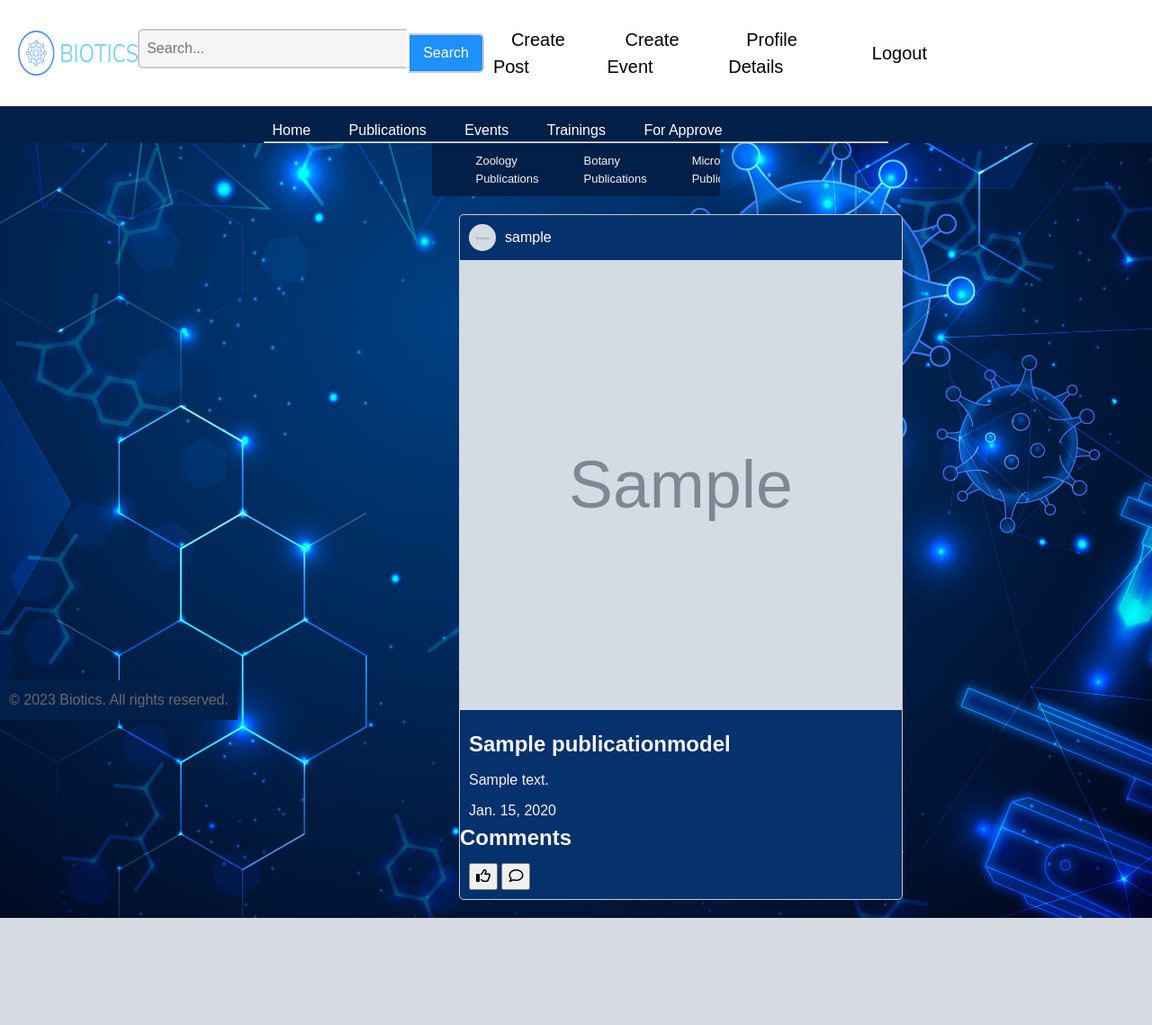
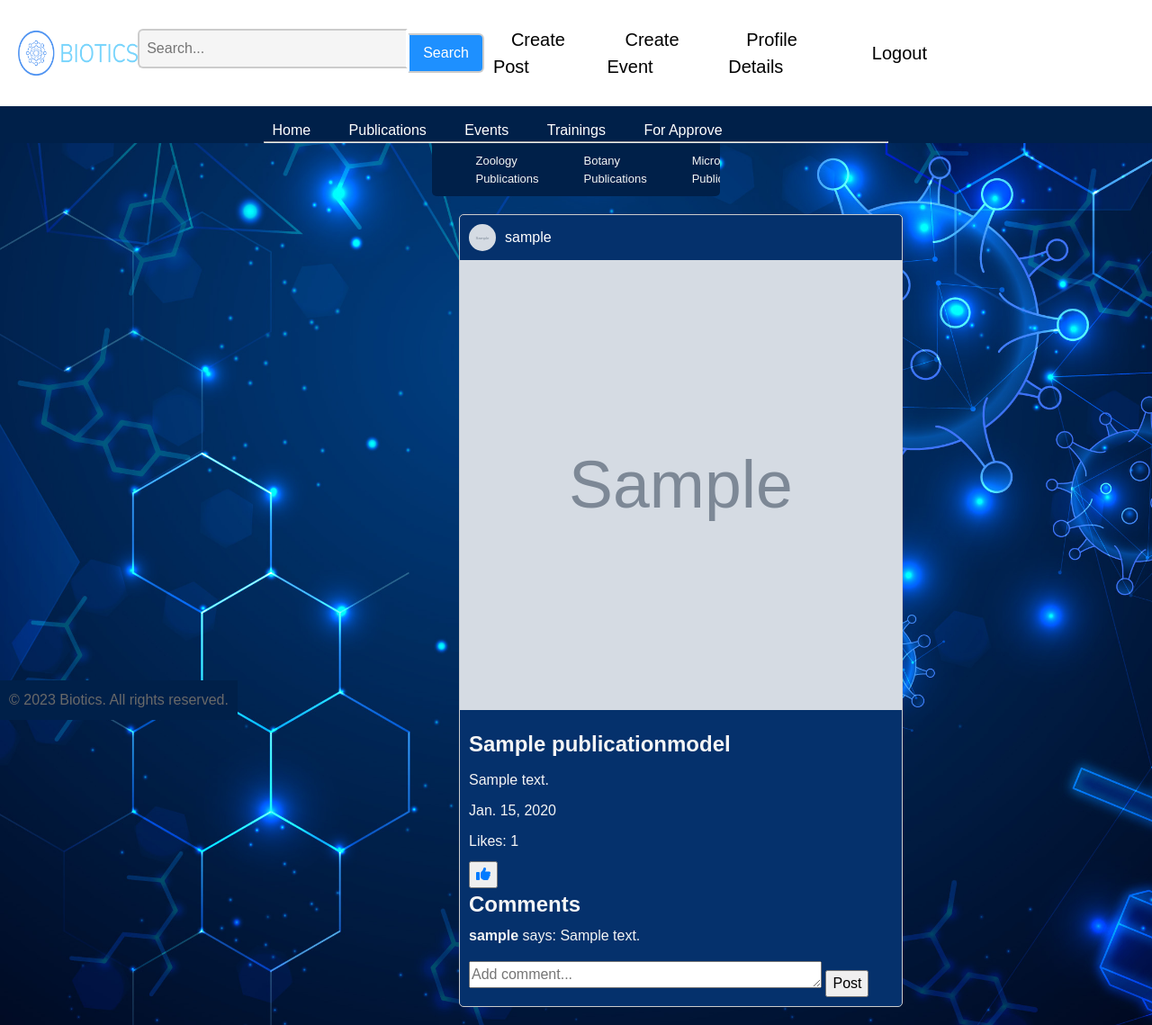
Before and after one commit to bkamenow/Biotics-BiologySocialNetwork, a Django app: page /publications/ in a window 1280 px wide. Shown: the whole page at 90% size. Before the commit the page ends 1020 px from the top, so only its background shows below. Run offline with Django 5.2, Linux system fonts and the light colour scheme; a user stored in the database is signed in; tables that the repository leaves empty hold one stand-in row (values such as "Sample post"); grey boxes marked "Sample" are stand-in pictures; some libraries are stand-ins or nearby versions.

Commit message:
adding like and comment funct

```diff
--- a/Biotics/events/views.py
+++ b/Biotics/events/views.py
@@ -3,9 +3,7 @@
 
 from django.urls import reverse_lazy
 from django.views.generic import ListView, CreateView, UpdateView, DetailView, DeleteView
-from rest_framework import status
-from rest_framework.response import Response
-from rest_framework.views import APIView
+
 
 from Biotics.events.forms import EventForm
 from Biotics.events.models import EventModel
--- a/Biotics/publications/forms.py
+++ b/Biotics/publications/forms.py
@@ -21,7 +21,7 @@
         model = Comment
         fields = ['content']
         widgets = {
-            'comment': forms.Textarea(
+            'content': forms.Textarea(
                 attrs={
                     'placeholder': 'Add comment...'
                 }
--- a/Biotics/publications/models.py
+++ b/Biotics/publications/models.py
@@ -18,6 +18,10 @@
     date_of_publication = models.DateField(auto_now=True)
     type_of_publication = models.CharField(choices=TYPE_CHOICES, max_length=13, blank=True)
     user = models.ForeignKey(to=BioticsUserModel, on_delete=models.CASCADE, related_name='publications')
+    likes_count = models.PositiveIntegerField(default=0)
+
+    def user_has_liked(self, user):
+        return self.like_set.filter(user=user).exists()
 
 
 class Like(models.Model):
--- /dev/null
+++ b/Biotics/publications/templatetags/publications_tags.py
@@ -0,0 +1,8 @@
+from django import template
+
+register = template.Library()
+
+
+@register.filter
+def user_has_liked(publication, user):
+    return publication.like_set.filter(user=user).exists()
--- a/Biotics/publications/views.py
+++ b/Biotics/publications/views.py
@@ -14,6 +14,11 @@
     model = PublicationModel
     template_name = 'publications/publications.html'
     context_object_name = 'all_publications'
+
+    def get_context_data(self, **kwargs):
+        context = super().get_context_data(**kwargs)
+        context['form'] = CommentForm()  # Include the CommentForm instance in the context
+        return context
 
 
 class PublicationCreateView(LoginRequiredMixin, CreateView):
@@ -69,9 +74,13 @@
 
     if like_objects:
         like_objects.delete()
+        publication.likes_count -= 1
     else:
         like = Like(publication=publication, user=request.user)
         like.save()
+        publication.likes_count += 1
+
+    publication.save()
 
     return redirect(request.META['HTTP_REFERER'] + f'#{pk}')
 
--- a/Biotics/settings.py
+++ b/Biotics/settings.py
@@ -42,7 +42,6 @@
     'Biotics.publications',
     'Biotics.events',
 
-    'rest_framework',
 ]
 
 MIDDLEWARE = [
--- a/static/css/base.css
+++ b/static/css/base.css
@@ -374,3 +374,17 @@
     display: flex;
     flex-direction: column-reverse;
 }
+
+
+
+/*Comments*/
+#id_content {
+    height: 30px;
+    outline: none;
+}
+
+.comment-list{
+    list-style: none;
+    padding: 0;
+    margin-top: 5px;
+}
--- a/static/css/buttons.css
+++ b/static/css/buttons.css
@@ -107,3 +107,7 @@
     color: white;
     cursor: pointer;
 }
+
+i.fa-solid.fa-thumbs-up{
+    color: #007bff;
+}
--- a/templates/publications/publications.html
+++ b/templates/publications/publications.html
@@ -1,5 +1,8 @@
 {% extends 'base.html' %}
+{% load publications_tags %}
 {% load static %}
+
+
 {% block content %}
     <nav class="publication-nav">
         <ul class="pub-ul">
@@ -29,24 +32,45 @@
                             <h2>{{ pub.title }}</h2>
                             <p>{{ pub.description }}</p>
                             <p>{{ pub.date_of_publication }}</p>
+                            <p>Likes: {{ pub.likes_count }}</p>
                         </div>
-                        <h2>Comments</h2>
                         {% for comment in publication.comment_set.all %}
                             <p>{{ comment.user.username }} says: {{ comment.content }}</p>
                         {% endfor %}
                         <div class="publication-buttons">
-                            <form action="{% url 'like-publication' pk=pub.pk %}" method="post">
+                            {% if request.user.is_authenticated and pub|user_has_liked:request.user %}
+                                <form action="{% url 'like-publication' pk=pub.pk %}" method="post">
+                                {% csrf_token %}
+                                <button class="like-button">
+                                    <i class="fa-solid fa-thumbs-up"></i>
+                                </button>
+                            </form>
+                            {% else %}
+                                <form action="{% url 'like-publication' pk=pub.pk %}" method="post">
                                 {% csrf_token %}
                                 <button class="like-button">
                                     <i class="fa-regular fa-thumbs-up"></i>
                                 </button>
                             </form>
-                            <form action="{% url 'add-comment' pk=pub.pk %}" method="post">
-                                {% csrf_token %}
-                                <button class="comment-button">
-                                    <i class="fa-regular fa-comment"></i>
-                                </button>
-                            </form>
+                            {% endif %}
+
+                           <div class="comments-section">
+                                <h2>Comments</h2>
+                                <ul class="comment-list">
+                                    {% for comment in pub.comment_set.all %}
+                                        <li>
+                                            <strong>{{ comment.user.username }}</strong> says: {{ comment.content }}
+                                        </li>
+                                    {% endfor %}
+                                </ul>
+                                <form action="{% url 'add-comment' pk=pub.pk %}" method="post" id="comment-form-{{ pub.pk }}" class="hidden">
+                                    {% csrf_token %}
+                                    {{ form.content }}
+                                    <button type="submit">
+                                        Post
+                                    </button>
+                                </form>
+                            </div>
                         </div>
                     </div>
                 </div>
```
Also changed, not shown: Biotics/publications/migrations/0002_publicationmodel_likes_count_like_comment.py (added), Biotics/publications/templatetags/__init__.py (added).
